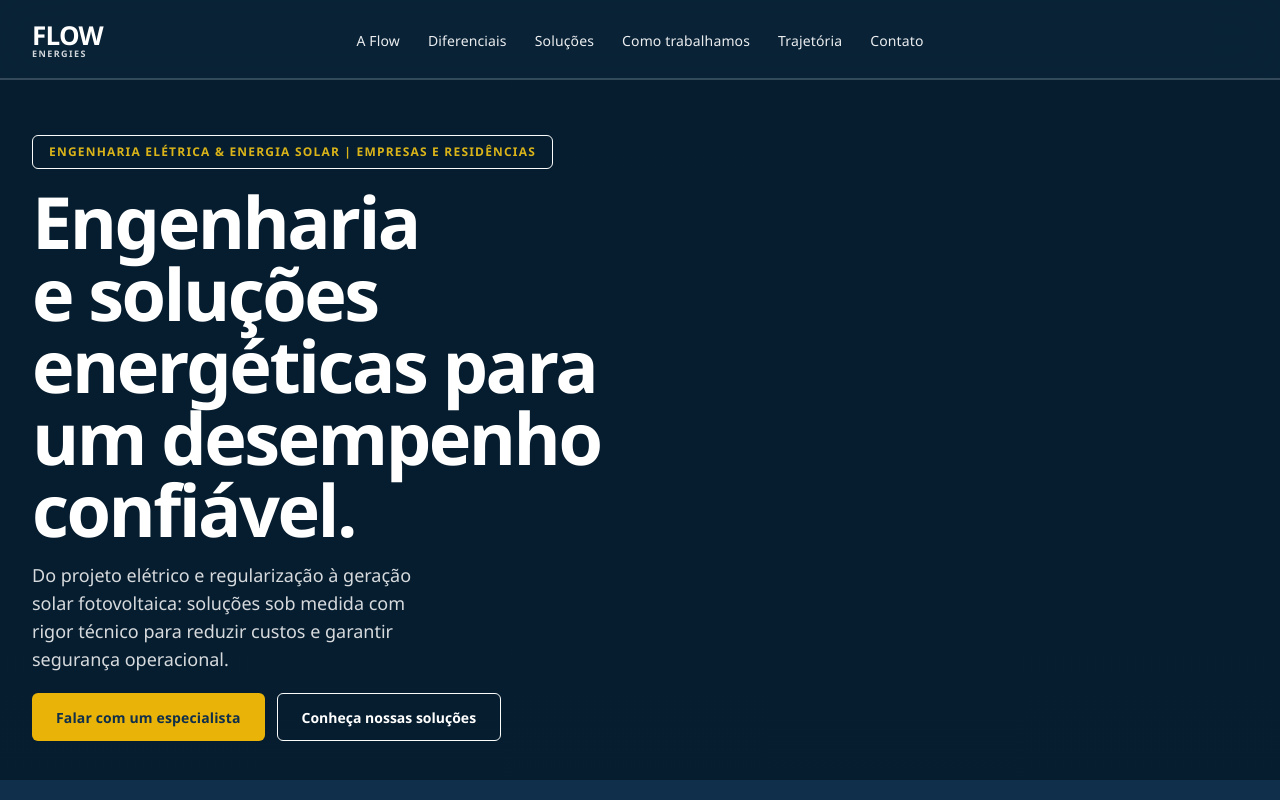
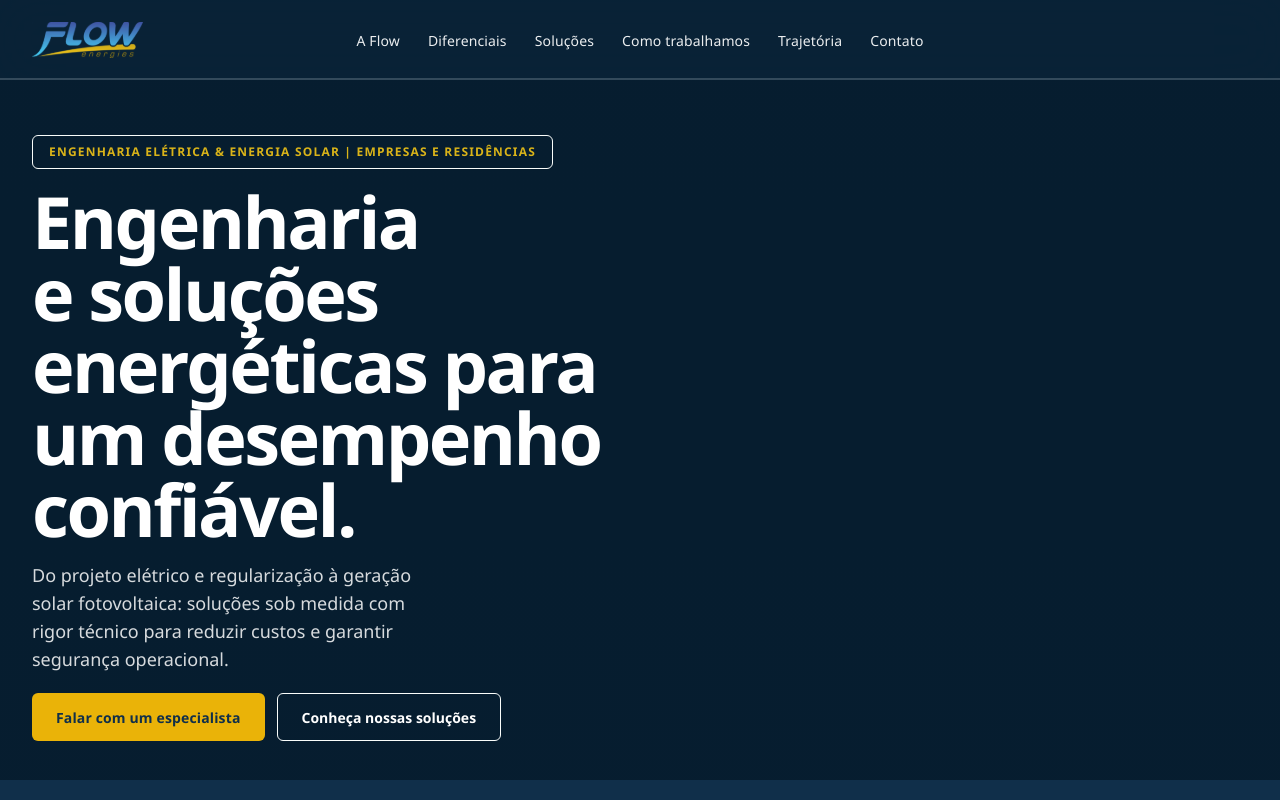
Before and after one commit to beAndrade/flow-site, an Angular app: page / in a window 1280 px wide. Shown: the top 800 px of the page. Built offline with nearby package versions, Linux system fonts and the light colour scheme.

Commit message:
feat(flow): adiciona logo oficial Flow

```diff
--- a/src/app/layout/header/header.component.html
+++ b/src/app/layout/header/header.component.html
@@ -1,8 +1,14 @@
 <header class="site-header" [class.is-scrolled]="scrolled()">
   <div class="site-header__bar">
     <a class="mark" routerLink="/" aria-label="Flow Energies, início" (click)="closeMenu()">
-      <span class="mark__flow">Flow</span>
-      <span class="mark__energies">Energies</span>
+      <img
+        class="mark__logo"
+        src="/images/Flow%20Energies%20Logo%20Fundo%20Transparente%201.svg"
+        alt=""
+        width="128"
+        height="42"
+        decoding="async"
+      />
     </a>
 
     <nav class="site-nav site-nav--desktop" aria-label="Seções">
--- a/src/app/layout/header/header.component.scss
+++ b/src/app/layout/header/header.component.scss
@@ -96,41 +96,17 @@
 
 .mark {
   display: flex;
-  flex-direction: column;
-  gap: 1px;
+  align-items: center;
   grid-column: 1;
   justify-self: start;
-  color: var(--color-white);
   text-decoration: none;
-  transition: color var(--duration-header) var(--easing-standard);
 }
 
-.mark__flow,
-.mark__energies {
-  text-transform: uppercase;
-  line-height: 1;
-}
-
-.mark__flow {
-  font-size: 1.375rem;
-  font-weight: var(--font-weight-black);
-  letter-spacing: -0.03em;
-}
-
-.mark__energies {
-  color: rgb(255 255 255 / 82%);
-  font-size: 0.5rem;
-  font-weight: var(--font-weight-bold);
-  letter-spacing: 0.16em;
-  transition: color var(--duration-header) var(--easing-standard);
-}
-
-.site-header.is-scrolled .mark {
-  color: var(--color-brand-navy);
-}
-
-.site-header.is-scrolled .mark__energies {
-  color: rgb(16 47 74 / 72%);
+.mark__logo {
+  display: block;
+  width: auto;
+  height: 2rem;
+  object-fit: contain;
 }
 
 .site-nav--desktop {
@@ -277,19 +253,13 @@
     padding-inline: var(--container-padding-desktop);
   }
 
-  .mark__energies {
-    font-size: 0.5625rem;
-  }
-
-  .mark__flow {
-    font-size: 1.625rem;
+  .mark__logo {
+    height: 2.25rem;
   }
 }
 
 @media (prefers-reduced-motion: reduce) {
   .site-header,
-  .mark,
-  .mark__energies,
   .menu-button,
   .site-nav--desktop a {
     transition: none;
```
Also changed, not shown: public/images/Flow Energies Logo Bicolor.svg (added), public/images/Flow Energies Logo Fundo Transparente 1.svg (added).
